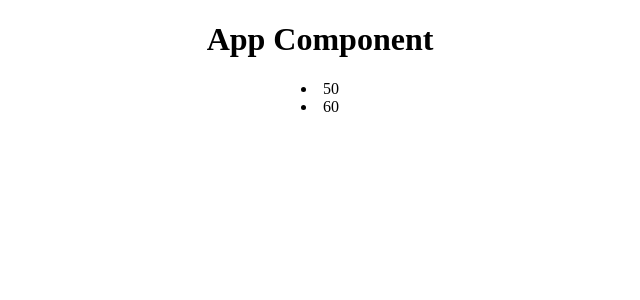
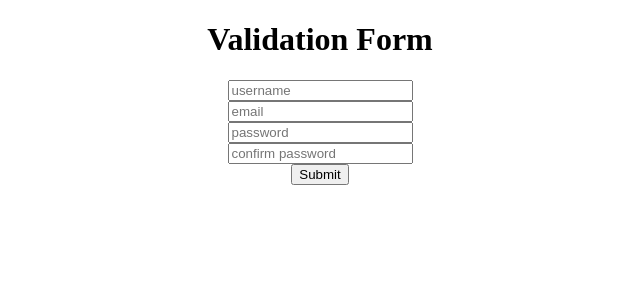
Before and after one commit to nandagurram16/React.js, a React (Create React App) app: page / in a window 1280 px wide. Shown: the top 300 px of the page, without its empty margins (320-960 px from the left). Built offline with nearby package versions, Linux system fonts and the light colour scheme.

Commit message:
form_page

```diff
--- a/src/App.js
+++ b/src/App.js
@@ -1,13 +1,14 @@
 import React from 'react'
+import Validationform from './Validationform.jsx'
 
-import Filter from './Filter.jsx'
+
 const App = () => {
   return (
     <div>
       <center>
-        <h1>App Component</h1>
-        <Filter/>
+        <Validationform/>
       </center>
+
     </div>
   )
 }
--- /dev/null
+++ b/src/Validationform.jsx
@@ -0,0 +1,46 @@
+import React, {useState} from 'react'
+
+const Validationform = () => {
+    const [data,setData]=useState({
+            username:'',
+            email:"",
+            password:"",
+            confirmpassword:""
+        })
+
+        const {username,email,password,confirmpassword} = data;
+
+        const changehandler =(event) =>{
+            setData({...data,[event.target.name]:event.target.value})
+        }
+        const Submithandler =(event)=>{
+            event.preventDefault()
+            if(username.length <= 7){
+                alert('user name must be atleat 7 characters')
+            }
+            else if(password !== confirmpassword){
+                alert(' confirmpassword and password must be matched  ')
+            }
+            else{
+                console.log(data)
+            }
+        }
+  return (
+    <div>
+        <h1>Validation Form</h1>
+    <form onSubmit={Submithandler}>
+     <input type='text' name='username' value={username}
+     onChange={changehandler} placeholder='username'/> <br/>
+     <input type='email' name='email' value={email}
+     onChange={changehandler} placeholder='email'/> <br/>
+     <input type='password' name='password' value={password}
+     onChange={changehandler} placeholder='password'/> <br/>
+     <input type='password' name='confirmpassword' value={confirmpassword}
+     onChange={changehandler} placeholder='confirm password'/> <br/>
+     <input type='Submit' name='Submit'/>
+    </form>
+    </div>
+  )
+}
+
+export default Validationform
```
Also changed, not shown: src/Loginform.jsx (added, +34 -0 lines), src/Signup.jsx (added, +43 -0 lines).
